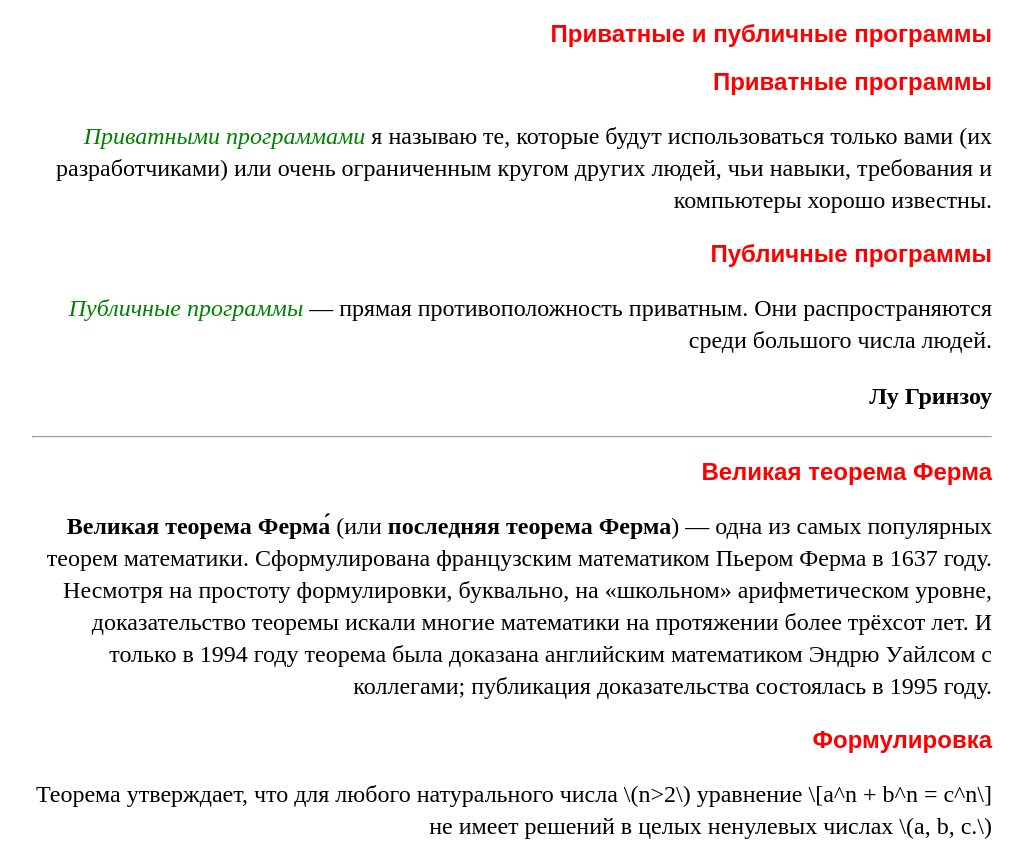
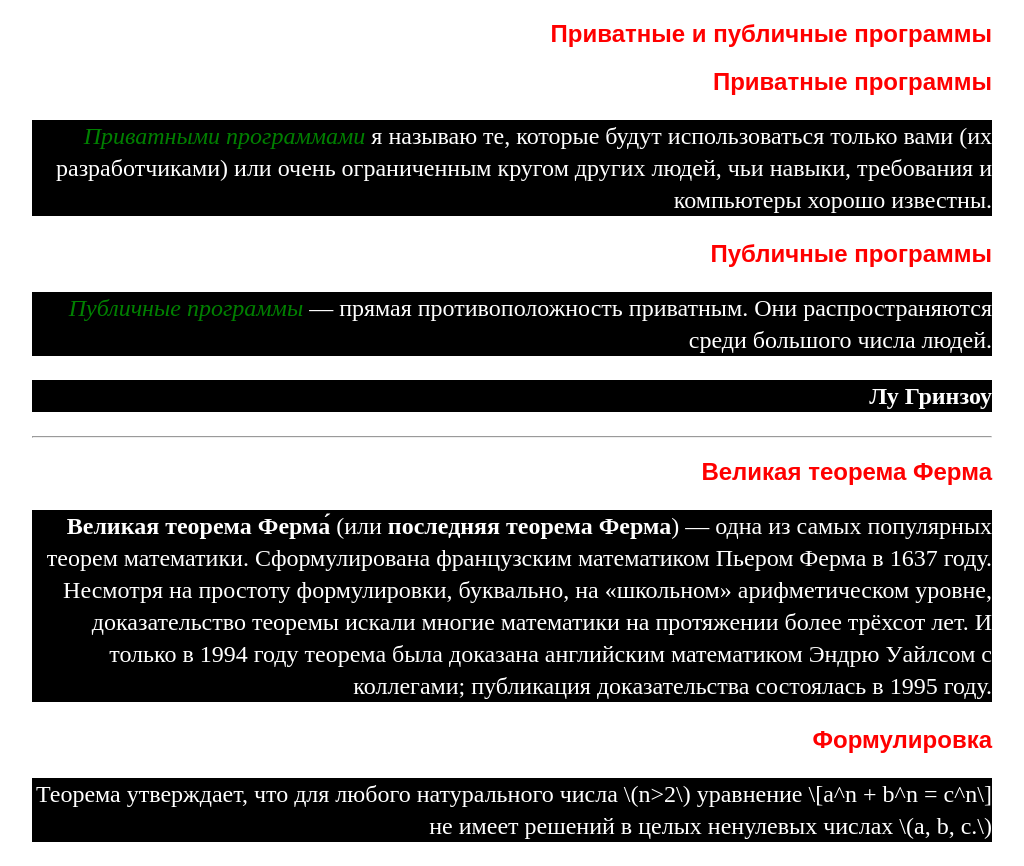
Before and after one commit to Polina586-p/Polina586-p.github.io, a PHP site: page /lab3/lab3_2.html in a window 1280 px wide. Shown: the whole page, without its empty margins (128-1152 px from the left). Run offline with PHP 8.4, Linux system fonts and the light colour scheme.

Commit message:
add style.css

```diff
--- a/lab3/style.css
+++ b/lab3/style.css
@@ -4,8 +4,8 @@ h1,h2{
     text-align: right;
 }
 p{
-    color: black;
-    background-color: white;
+    color: white;
+    background-color: black;
     font-size: 1.5rem;
     line-height: 2rem;
     text-align: right;
```
